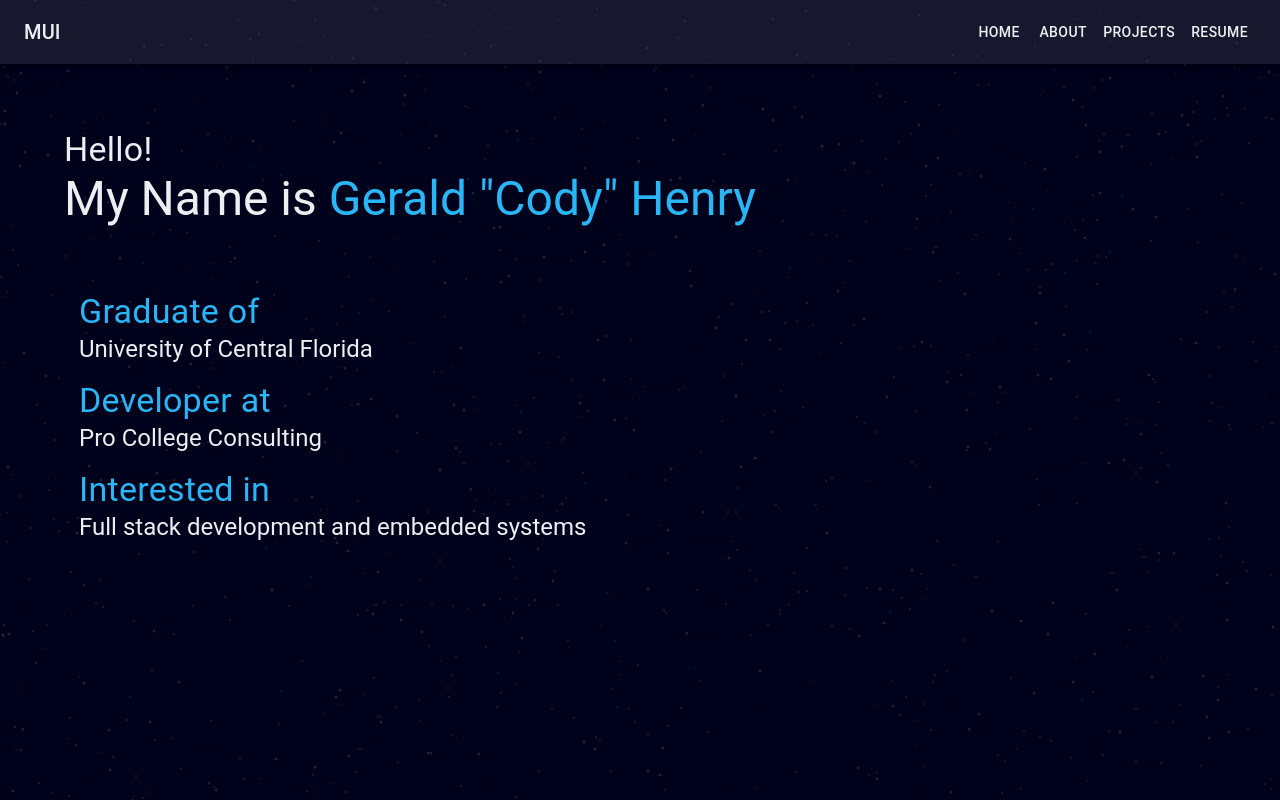
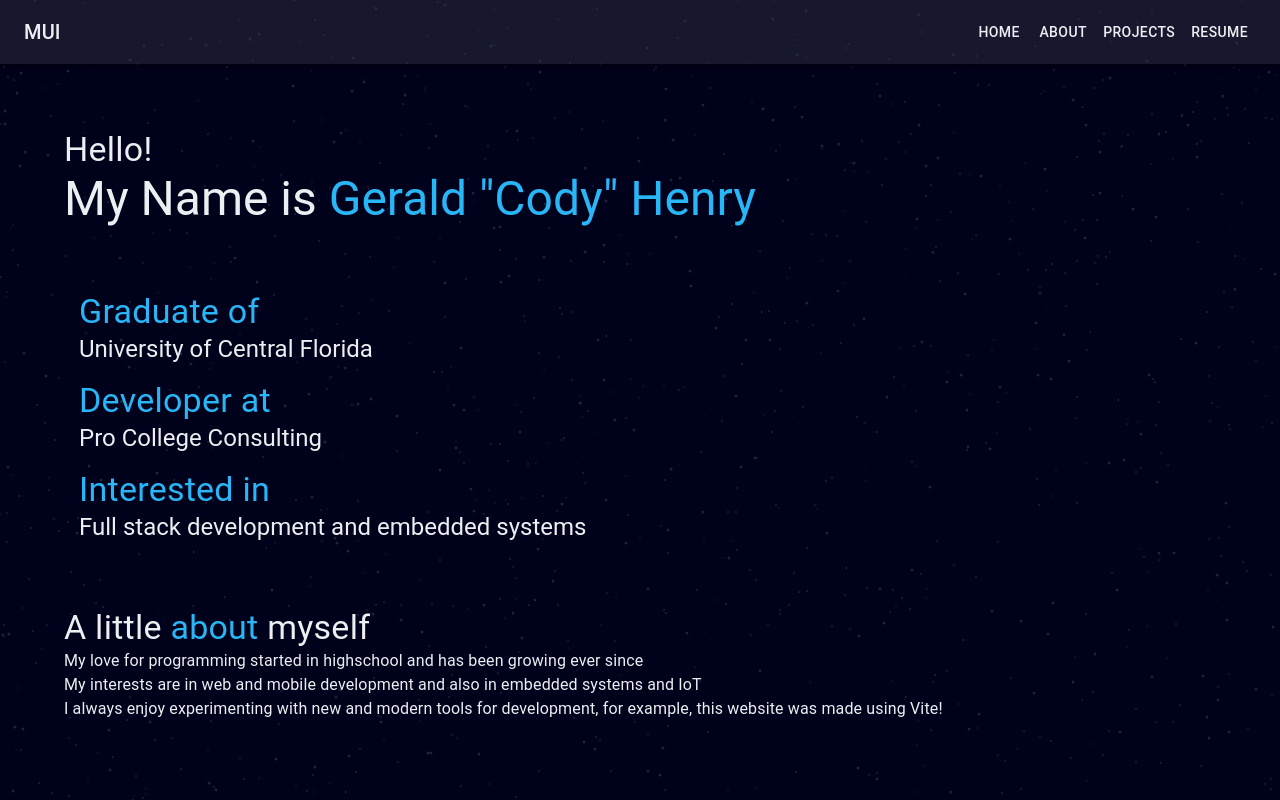
Before and after one commit to codyhenry/portfolio-template, a React (Vite) app: page / in a window 1280 px wide. Built offline with nearby package versions, Linux system fonts and the light colour scheme.

Commit message:
small refactors

```diff
--- a/src/components/ui/greeting.component.tsx
+++ b/src/components/ui/greeting.component.tsx
@@ -1,5 +1,6 @@
 import Typography from "@mui/material/Typography";
 
+// TODO: move the text to bio and import
 export default function Greeting() {
   return (
     <>
--- a/src/components/ui/intro-about.component.tsx
+++ b/src/components/ui/intro-about.component.tsx
@@ -1,8 +1,29 @@
-/*
- * A little about myself
- * My love for programming started in high school and has been growing ever since
- * My interests are in web and mobile development and also in embedded systems and IoT
- * I always enjoy experimenting with new and modern tools for development, for example, this website was made using Vite!
- */
+import Typography from "@mui/material/Typography";
 
-export default function IntroAboutMe() {}
+// TODO: fix sizing of text import and loop through all bullets
+
+export default function IntroAboutMe() {
+  return (
+    <>
+      <Typography variant="h4" color="text.primary">
+        A little{" "}
+        <Typography variant="h4" color="primary" component="span">
+          about{" "}
+        </Typography>
+        myself
+      </Typography>
+      <Typography>
+        My love for programming started in highschool and has been growing ever
+        since
+      </Typography>
+      <Typography>
+        My interests are in web and mobile development and also in embedded
+        systems and IoT
+      </Typography>
+      <Typography>
+        I always enjoy experimenting with new and modern tools for development,
+        for example, this website was made using Vite!
+      </Typography>
+    </>
+  );
+}
--- a/src/screens/About.tsx
+++ b/src/screens/About.tsx
@@ -20,7 +20,7 @@ const ArrowsContainer = styled("div")({
 
 // IMPORTANT: add progress bar for scroll distance make sectionlinks sticky so they scroll too
 // IMPORTANT: add animated arrows pointing down
-// IMPORTANT: center the typography
+// TODO: change section links to "top" and "bottom"
 export default function About() {
   return (
     <>
@@ -30,7 +30,8 @@ export default function About() {
       </Typography>
       <ArrowsContainer>
         <Typography variant="h4">Take a Look!</Typography>
-        <div>
+        <div style={{ display: "flex", flexDirection: "column" }}>
+          <SlArrowDown />
           <SlArrowDown />
         </div>
       </ArrowsContainer>
--- a/src/screens/Home.tsx
+++ b/src/screens/Home.tsx
@@ -1,6 +1,7 @@
 import Greeting from "../components/ui/greeting.component";
 import Spacer from "../components/utility/spacer.component";
 import Introductions from "../components/ui/intro.component";
+import IntroAboutMe from "../components/ui/intro-about.component";
 
 /**
  * School, hobbies, current projects, "tell me about yourself"
@@ -22,6 +23,8 @@ export default function Home() {
       <Greeting />
       <Spacer side="top" size="xxl" />
       <Introductions />
+      <Spacer side="top" size="xxl" />
+      <IntroAboutMe />
     </>
   );
 }
```
